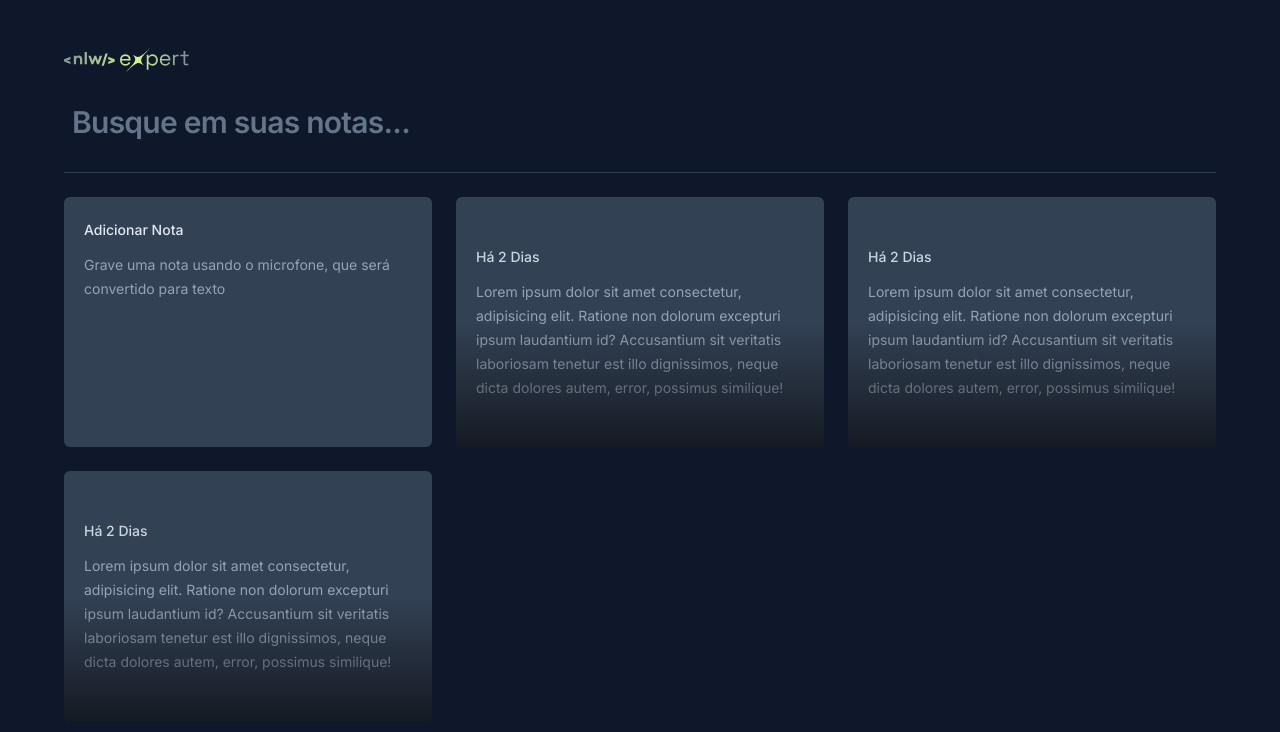
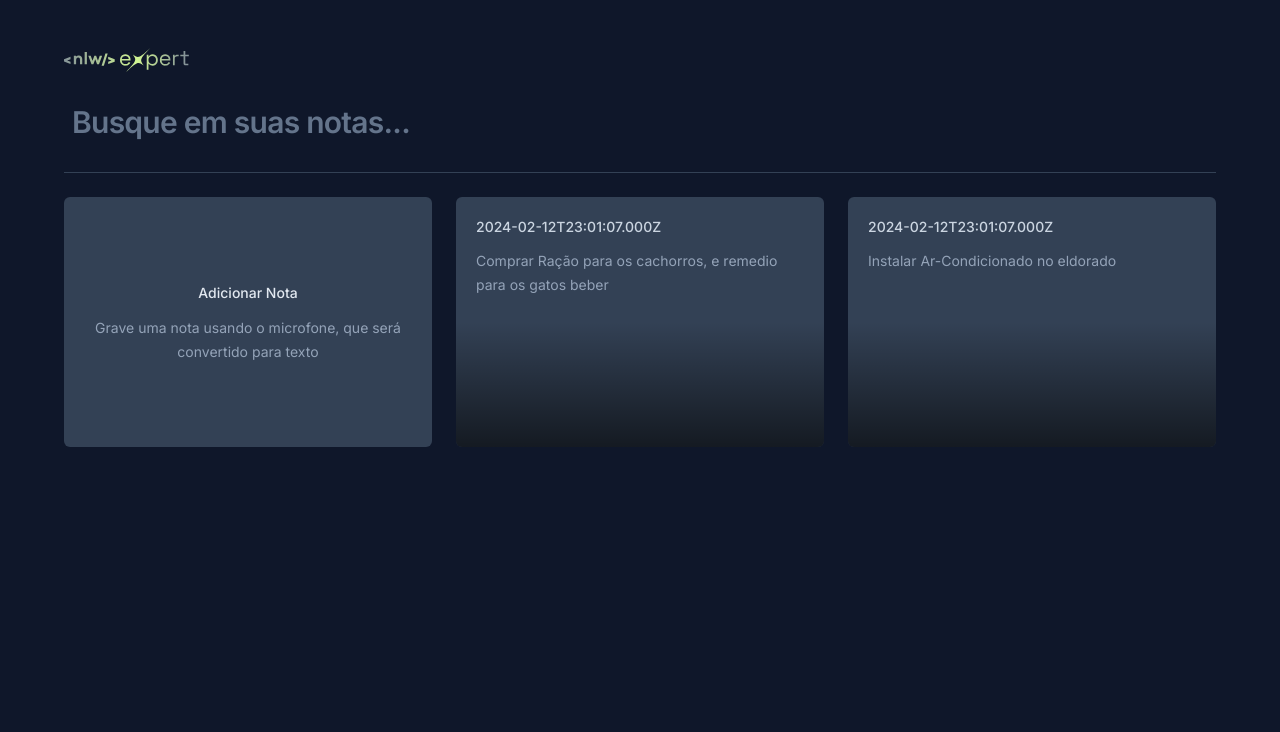
Before and after one commit to CassioJhones/FastAnotation, a React (Vite) app: page / in a window 1280 px wide. Shown: the top 732 px of the page. Built offline with nearby package versions, Linux system fonts and the light colour scheme.

Commit message:
modal e novas libs

```diff
--- a/package.json
+++ b/package.json
@@ -9,6 +9,9 @@
     "preview": "vite preview"
   },
   "dependencies": {
+    "@radix-ui/react-dialog": "^1.0.5",
+    "date-fns": "^3.3.1",
+    "lucide-react": "^0.330.0",
     "react": "^18.2.0",
     "react-dom": "^18.2.0"
   },
--- a/src/App.tsx
+++ b/src/App.tsx
@@ -7,9 +7,7 @@
     <div className='mx-auto max-w-6xl my-12 space-y-6'>
       <img src={Logo} alt='text expert' />
       <form className='w-full'>
-        <input
-          type='text'
-          placeholder='Busque em suas notas...'
+        <input type='text' placeholder='Busque em suas notas...'
           className='p-2 w-full bg-transparent text-3xl font-semibold tracking-tight outline-none placeholder:text-slate-500'
         />
       </form>
@@ -18,9 +16,16 @@
       <div className='grid grid-cols-3 auto-rows-[250px] gap-6'>
 
         <NovoCardNotas />
-        <CardNotas />
-        <CardNotas />
-        <CardNotas />
+        <CardNotas note={{
+          date: new Date(),
+          content: 'Comprar Ração para os cachorros, e remedio para os gatos beber'
+        }} />
+
+<CardNotas note={{
+          date: new Date(),
+          content: 'Instalar Ar-Condicionado no eldorado'
+        }} />
+
 
       </div>
     </div>
--- a/src/Componentes/CardNotas.tsx
+++ b/src/Componentes/CardNotas.tsx
@@ -1,12 +1,49 @@
-export function CardNotas(){
-    return(
+import * as Dialog from "@radix-ui/react-dialog"
+import { formatDistanceToNow } from 'date-fns'
+import { ptBR } from 'date-fns/locale'
+import { X } from 'lucide-react'
+interface PropsDoCardNotas {
+  note: {
+    date: Date
+    content: string
+  }
+}
+export function CardNotas({ note }: PropsDoCardNotas) {
+  return (
+    <Dialog.Root>
+      <Dialog.Trigger className='focus-visible:ring-2 outline-none flex flex-col focus-visible:ring-lime-400 rounded-md text-left bg-slate-700 p-5 gap-3 overflow-hidden relative hover:ring-2 hover:ring-slate-600'>
+        <span className='text-sm font-medium text-slate-300'>
+          {note.date.toISOString()}
+        </span>
+        <p className='text-sm leading-6 text-slate-400'>
+          {note.content}
+        </p>
+        <div className='absolute bottom-0 left-0 right-0 h-1/2 bg-gradient-to-t from-black/60 to-black/0 pointer-events-none' />
+      </Dialog.Trigger>
 
-        <button className='focus-visible:ring-2 outline-none focus-visible:ring-lime-400 rounded-md text-left bg-slate-700 p-5 space-y-3 overflow-hidden relative hover:ring-2 hover:ring-slate-600'>
-          <span className='text-sm font-medium text-slate-300'>
-            Há 2 Dias</span>
-          <p className='text-sm leading-6 text-slate-400'>
-            Lorem ipsum dolor sit amet consectetur, adipisicing elit. Ratione non dolorum excepturi ipsum laudantium id? Accusantium sit veritatis laboriosam tenetur est illo dignissimos, neque dicta dolores autem, error, possimus similique!</p>
-            <div className='absolute bottom-0 left-0 right-0 h-1/2 bg-gradient-to-t from-black/60 to-black/0 pointer-events-none'/>
-        </button>
-    )
+      {/* Modal ao clicar no card */}
+      <Dialog.Portal>
+        <Dialog.Overlay className="inset-0 fixed bg-black/60" />
+        <Dialog.Content className="overflow-hidden outline-none max-w-[640px] w-full bg-slate-700 rounded-md flex flex-col fixed left-1/2 top-1/2 -translate-y-1/2 -translate-x-1/2  h-[60vh]  " >
+
+          <Dialog.Close className="absolute right-2 top-2 bg-slate-800 p-1.5 text-slate-400 hover:bg-slate-900  hover:text-red-400"  >
+            <X className="size-5"/>
+          </Dialog.Close>
+          <div className="flex flex-1 flex-col gap-3 p-5">
+            <span className='text-sm font-medium text-slate-300'>
+              {formatDistanceToNow(note.date, { locale: ptBR, addSuffix: true })}
+            </span>
+            <p className='text-sm leading-6 text-slate-400'>
+              {note.content}
+            </p>
+          </div>
+
+          <button type="button" className=" hover:bg-slate-900 outline-none text-red-400 text-sm w-full bg-slate-800 py-5 text-center font-medium">
+            Apagar essa nota </button>
+        </Dialog.Content>
+      </Dialog.Portal>
+    </Dialog.Root>
+  )
 }
+
+//addSuffix: true coloca um prefixo na marcacao do tempo dentro do modal
--- a/src/Componentes/NovoCardNotas.tsx
+++ b/src/Componentes/NovoCardNotas.tsx
@@ -1,11 +1,18 @@
-export function NovoCardNotas(){
-    return(
+import * as Dialog from "@radix-ui/react-dialog"
+import { formatDistanceToNow } from 'date-fns'
+import { ptBR } from 'date-fns/locale'
+import { X } from 'lucide-react'
 
-      <div className='rounded-md bg-slate-700 p-5 space-y-3'>
-      <span className='text-sm font-medium text-slate-200'>
-        Adicionar Nota</span>
-      <p className='text-sm leading-6 text-slate-400'>
-        Grave uma nota usando o microfone, que será convertido para texto</p>
-    </div>
-    )
+export function NovoCardNotas() {
+  return (
+    <Dialog.Root>
+      <button className='rounded-md bg-slate-700 p-5 space-y-3'>
+        <span className='text-sm font-medium text-slate-200'>
+          Adicionar Nota</span>
+        <p className='text-sm leading-6 text-slate-400'>
+          Grave uma nota usando o microfone, que será convertido para texto</p>
+      </button>
+    </Dialog.Root>
+
+  )
 }
```
Also changed, not shown: 1 other file (tests, documents, lock files or other folders).
